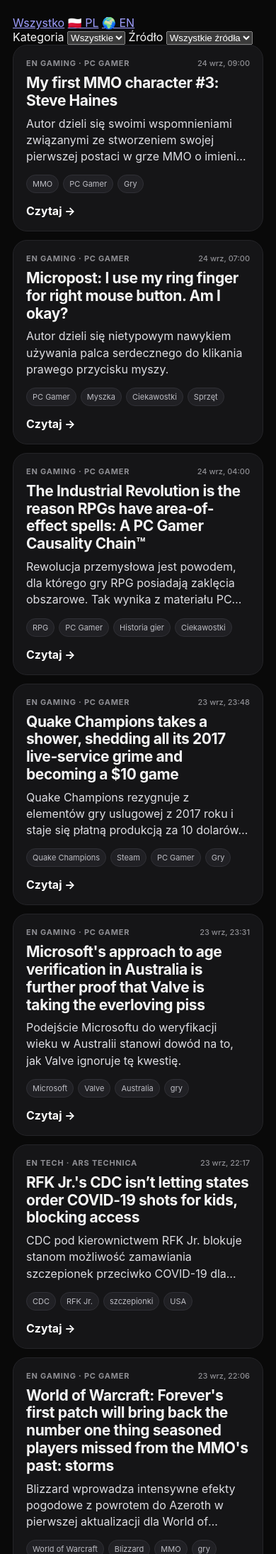
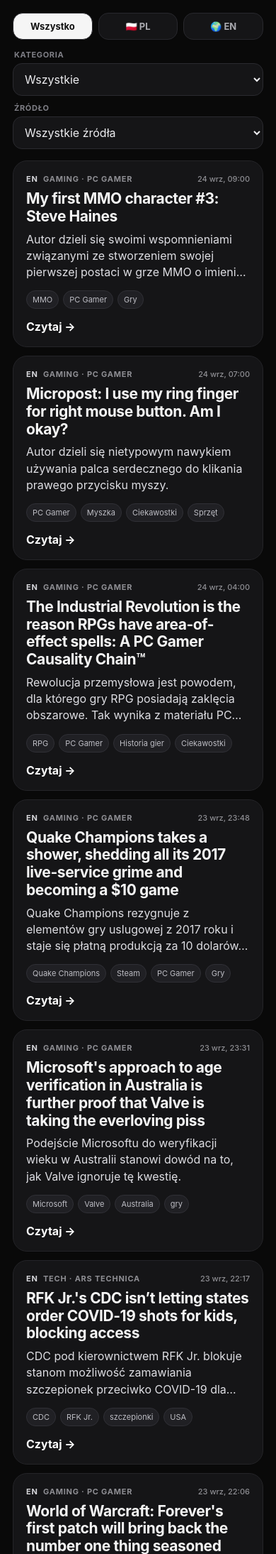
Before and after one commit to MikolajGrzelak/MyHub, a Flask app: page / in a window 390 px wide. Shown: the part 92-2281 px from the top of the page at 71% size. Run offline with Flask 3, Linux system fonts and the light colour scheme.

Commit message:
Style hub filters and language tabs

```diff
--- a/static/css/app.css
+++ b/static/css/app.css
@@ -7,18 +7,21 @@
 * { box-sizing: border-box; }
 body { margin: 0; background: #090909; }
 .shell { max-width: 760px; margin: 0 auto; padding: max(24px, env(safe-area-inset-top)) 18px 40px; }
-.topbar { display: flex; justify-content: space-between; align-items: end; margin-bottom: 22px; }
+.topbar { display: flex; justify-content: space-between; align-items: end; margin-bottom: 18px; }
 .eyebrow { margin: 0 0 4px; color: #8e8e93; font-size: 12px; letter-spacing: .14em; font-weight: 700; }
 h1 { margin: 0; font-size: 40px; letter-spacing: -.04em; }
 .badge { border: 1px solid #303036; border-radius: 999px; padding: 7px 10px; color: #b7b7bd; font-size: 12px; }
-.chips { display: flex; gap: 8px; overflow-x: auto; padding-bottom: 16px; scrollbar-width: none; }
-.chips::-webkit-scrollbar { display: none; }
-.chip { flex: 0 0 auto; border: 1px solid #2a2a2e; background: #151517; color: #d8d8dc; border-radius: 999px; padding: 9px 13px; text-decoration: none; }
-.chip.active { background: #f5f5f5; color: #111; }
-.chip.disabled { opacity: .45; }
+.lang-tabs { display: grid; grid-template-columns: 1fr 1fr 1fr; gap: 8px; margin-bottom: 14px; }
+.lang-tab { text-align: center; padding: 10px 12px; border-radius: 14px; background: #151517; border: 1px solid #28282d; color: #aaaab0; text-decoration: none; font-weight: 700; font-size: 13px; }
+.lang-tab.active { background: #f5f5f5; color: #111; }
+.filters { display: grid; grid-template-columns: 1fr 1fr; gap: 10px; margin-bottom: 16px; }
+.filters label span { display: block; margin: 0 0 5px 2px; font-size: 11px; color: #7f7f86; text-transform: uppercase; letter-spacing: .06em; font-weight: 700; }
+.filters select { width: 100%; background: #151517; color: #ededf0; border: 1px solid #2a2a2f; border-radius: 13px; padding: 11px 12px; font: inherit; }
+.reset { grid-column: 1 / -1; color: #96969d; text-decoration: none; font-size: 12px; padding-left: 2px; }
 .feed { display: grid; gap: 12px; }
 .card { background: #151517; border: 1px solid #242428; border-radius: 20px; padding: 18px; }
 .meta { display: flex; justify-content: space-between; gap: 12px; color: #8e8e93; font-size: 11px; font-weight: 700; text-transform: uppercase; letter-spacing: .07em; }
+.lang-dot { display: inline-block; margin-right: 4px; color: #d7d7db; }
 .date { white-space: nowrap; font-weight: 500; text-transform: none; letter-spacing: 0; }
 .card h2 { margin: 9px 0 8px; font-size: 21px; line-height: 1.18; letter-spacing: -.02em; }
 .card p { margin: 0 0 14px; color: #b9b9bf; line-height: 1.45; display: -webkit-box; -webkit-line-clamp: 3; -webkit-box-orient: vertical; overflow: hidden; }
@@ -27,3 +30,9 @@ h1 { margin: 0; font-size: 40px; letter-spacing: -.04em; }
 .tag { padding: 5px 8px; border-radius: 999px; background: #202024; border: 1px solid #303036; color: #bdbdc4; font-size: 11px; }
 .open { color: #fff; text-decoration: none; font-weight: 700; }
 .empty { margin-top: 20px; }
+
+@media (max-width: 520px) {
+  .filters { grid-template-columns: 1fr; }
+  .reset { grid-column: auto; }
+  .meta { align-items: flex-start; }
+}
```
